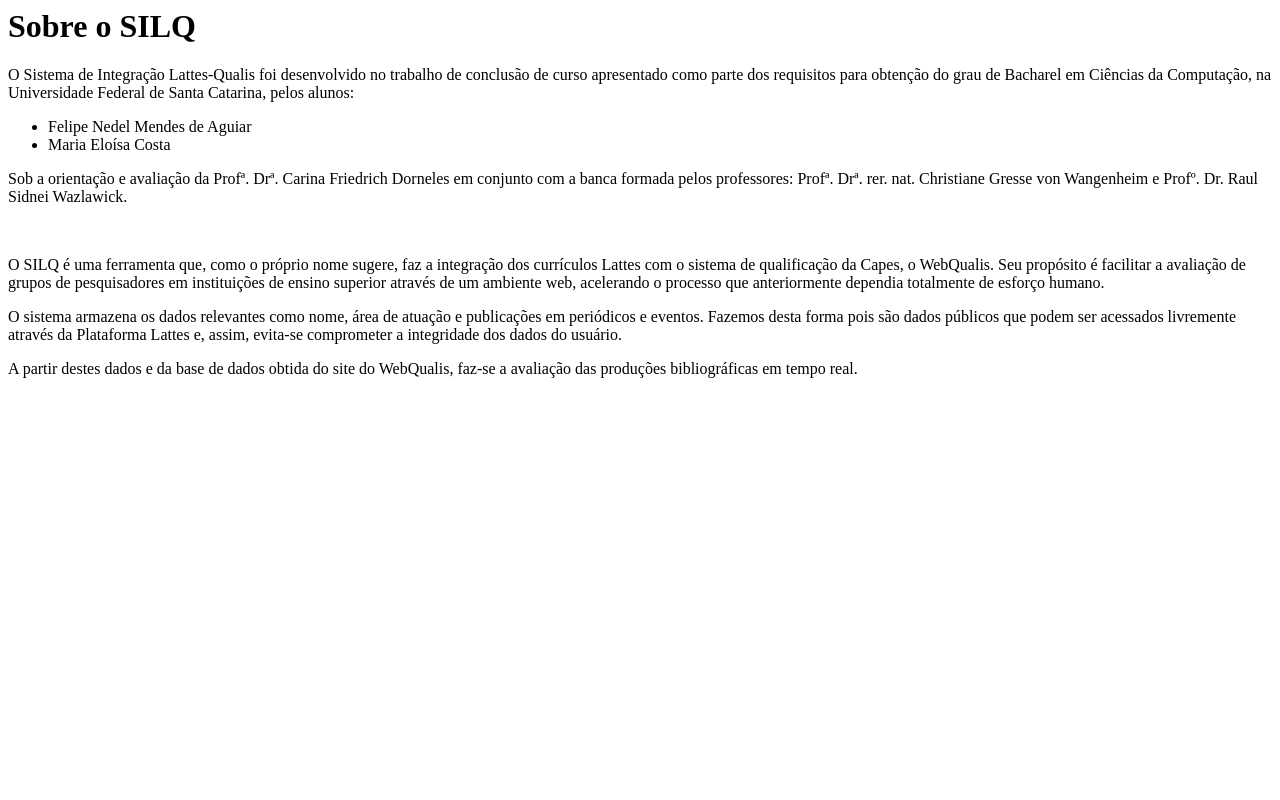
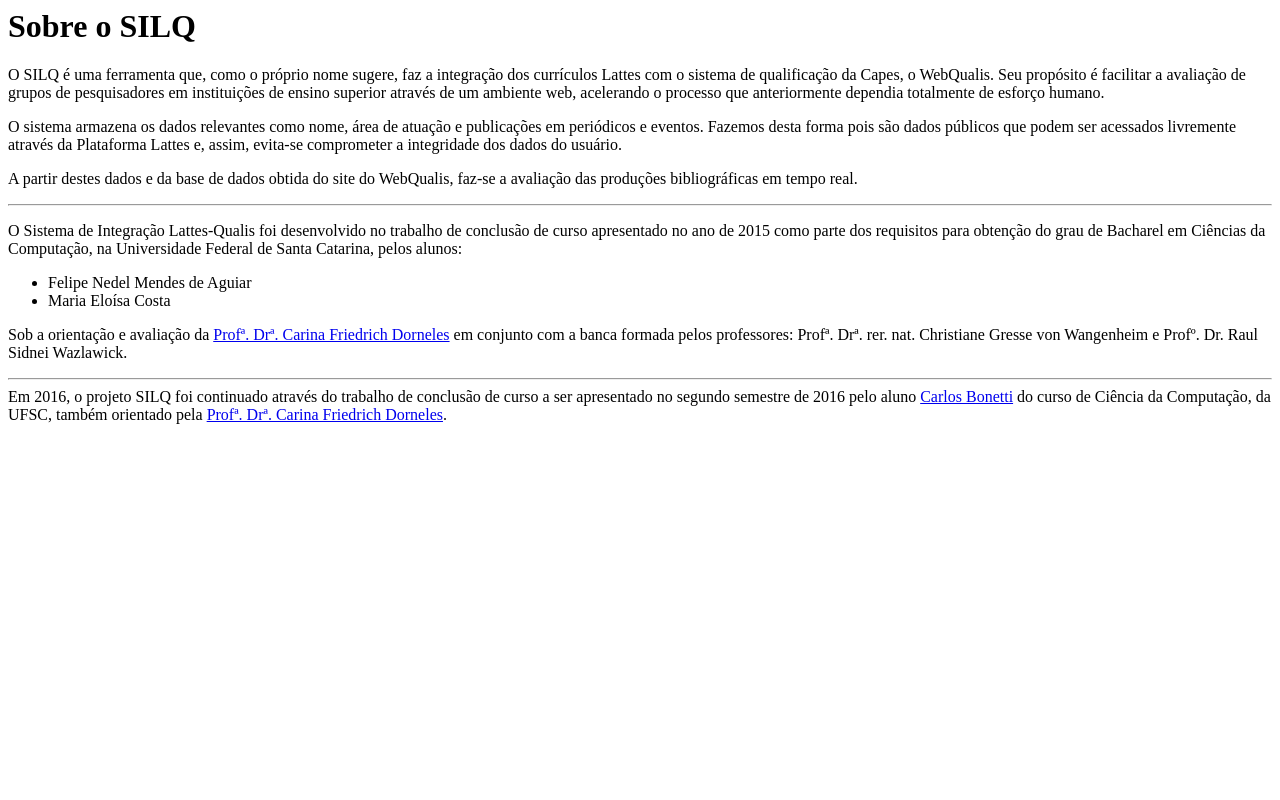
Before and after one commit to silq/silq, a web app: page /scripts/app/main/about.html in a window 1280 px wide. Run offline with its HTML, style and script files only (its server is not run), Linux system fonts and the light colour scheme; data that the repository does not hold is empty.

Commit message:
Alteração texto 'Sobre'

```diff
--- a/src/main/webapp/scripts/app/main/about.html
+++ b/src/main/webapp/scripts/app/main/about.html
@@ -1,18 +1,22 @@
 <h1>Sobre o SILQ</h1>
 
-<p>O Sistema de Integração Lattes-Qualis foi desenvolvido no trabalho de conclusão de curso apresentado como parte dos requisitos para obtenção do grau de Bacharel em Ciências da Computação, na Universidade Federal de Santa Catarina, pelos alunos:</p>
+<p>O SILQ é uma ferramenta que, como o próprio nome sugere, faz a integração dos currículos Lattes com o sistema de qualificação da Capes, o WebQualis. Seu propósito é facilitar a avaliação de grupos de pesquisadores em instituições de ensino superior através de um ambiente web, acelerando o processo que anteriormente dependia totalmente de esforço humano.</p>
+
+<p>O sistema armazena os dados relevantes como nome, área de atuação e publicações em periódicos e eventos. Fazemos desta forma pois são dados públicos que podem ser acessados livremente através da Plataforma Lattes e, assim, evita-se comprometer a integridade dos dados do usuário.</p>
+
+<p>A partir destes dados e da base de dados obtida do site do WebQualis, faz-se a avaliação das produções bibliográficas em tempo real.</p>
+
+<hr />
+
+<p>O Sistema de Integração Lattes-Qualis foi desenvolvido no trabalho de conclusão de curso apresentado no ano de 2015 como parte dos requisitos para obtenção do grau de Bacharel em Ciências da Computação, na Universidade Federal de Santa Catarina, pelos alunos:</p>
 
 <ul>
     <li>Felipe Nedel Mendes de Aguiar</li>
     <li>Maria Eloísa Costa</li>
 </ul>
 
-<p>Sob a orientação e avaliação da Profª. Drª. Carina Friedrich Dorneles em conjunto com a banca formada pelos professores: Profª. Drª. rer. nat. Christiane Gresse von Wangenheim e Profº. Dr. Raul Sidnei Wazlawick.</p>
+<p>Sob a orientação e avaliação da <a href="http://www.inf.ufsc.br/~dorneles/" target="_blank">Profª. Drª. Carina Friedrich Dorneles</a> em conjunto com a banca formada pelos professores: Profª. Drª. rer. nat. Christiane Gresse von Wangenheim e Profº. Dr. Raul Sidnei Wazlawick.</p>
 
-<br />
+<hr />
 
-<p>O SILQ é uma ferramenta que, como o próprio nome sugere, faz a integração dos currículos Lattes com o sistema de qualificação da Capes, o WebQualis. Seu propósito é facilitar a avaliação de grupos de pesquisadores em instituições de ensino superior através de um ambiente web, acelerando o processo que anteriormente dependia totalmente de esforço humano.</p>
-
-<p>O sistema armazena os dados relevantes como nome, área de atuação e publicações em periódicos e eventos. Fazemos desta forma pois são dados públicos que podem ser acessados livremente através da Plataforma Lattes e, assim, evita-se comprometer a integridade dos dados do usuário.</p>
-
-<p>A partir destes dados e da base de dados obtida do site do WebQualis, faz-se a avaliação das produções bibliográficas em tempo real.</p>
+Em 2016, o projeto SILQ foi continuado através do trabalho de conclusão de curso a ser apresentado no segundo semestre de 2016 pelo aluno <a href="http://carlosbonetti.github.io" target="_blank">Carlos Bonetti</a> do curso de Ciência da Computação, da UFSC, também orientado pela <a href="http://www.inf.ufsc.br/~dorneles/" target="_blank">Profª. Drª. Carina Friedrich Dorneles</a>.
```
